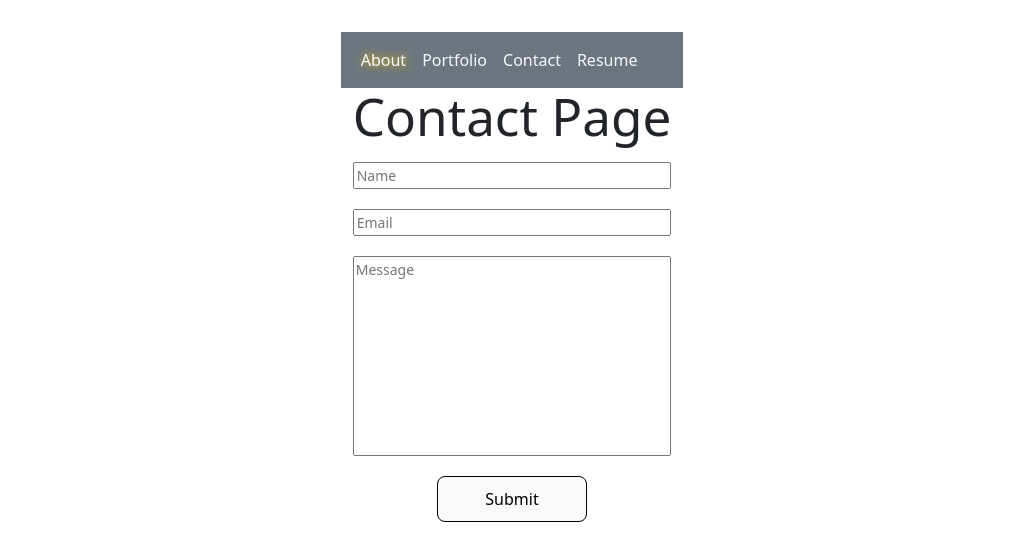
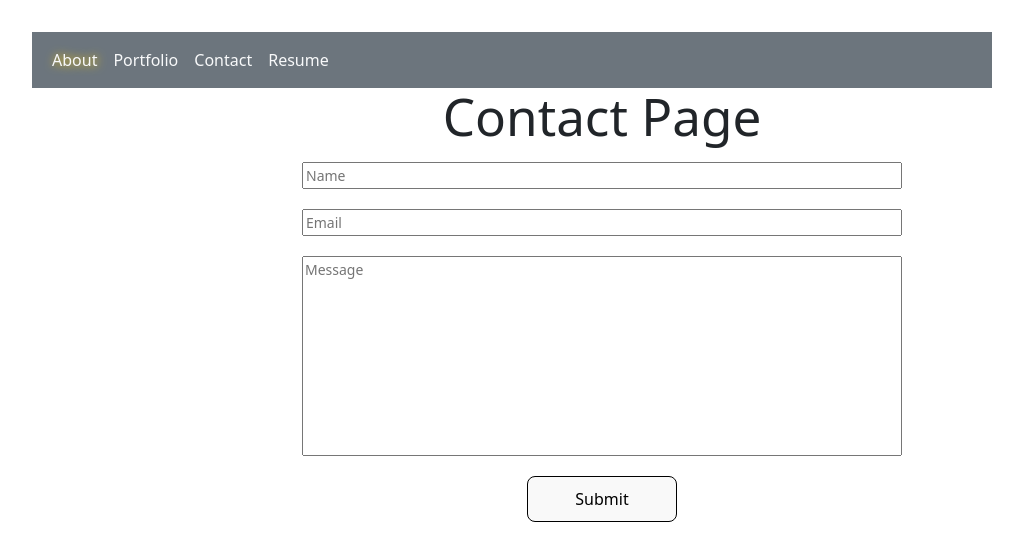
Before and after one commit to CMakousky/react-portfolio, a React (Vite) app: page /contact in a window 1280 px wide. Shown: the top 560 px of the page, without its empty margins (128-1151 px from the left). Built offline with nearby package versions, Linux system fonts and the light colour scheme.

Commit message:
Replaced <div> with <section> where relevant.

```diff
--- a/src/App.css
+++ b/src/App.css
@@ -1,34 +1,14 @@
 #root {
-  /* display: flex;
+  display: flex;
   flex-direction: column;
-  flex-wrap: wrap; */
+  flex-wrap: wrap;
   max-width: 1680px;
   min-width: 200px;
+  width: 80vw;
   margin: 0 auto;
   padding: 2rem;
   text-align: center;
 }
-
-/* main {
-  display: flex;
-  flex-direction: column;
-  justify-content: center;
-  align-items: center;
-  text-align: center;
-  border: 2px solid var(--textPrimary);
-  border-radius: 20px;
-  width: fit-content;
-  max-width: 1680px;
-  min-width: 200px;
-  block-size: fit-content;
-} */
-
-/* body {
-  margin: 0;
-  display: flex;
-  min-width: 200px;
-  min-height: 100vh;
-} */
 
 .nav-link.active {
   text-shadow: #FC0 1px 0 10px;
@@ -75,9 +55,9 @@ aside img {
   margin-bottom: auto;
 }
 
-/* .container.text-center {
-  width: 100%;
-} */
+.container.text-center {
+  width: 100vw;
+}
 
 .form {
   display: flex;
@@ -113,6 +93,6 @@ aside img {
   border-style: solid;
 }
 
-/* .navbar {
-  width: 1600px;
-} */
+.navbar {
+  width: 100%;
+}
--- a/src/pages/AboutMe.jsx
+++ b/src/pages/AboutMe.jsx
@@ -1,13 +1,14 @@
 function AboutMe() {
     return(
         <>
-        {/* Photo of myself. */}
-        {/* Short Bio about myself. */}
-        <div>
+            <section id="about-me">
                 <h1>About Christopher Makousky</h1>
                     <aside>
+                        {/* Photo of myself. */}
                         <img src="./images/photo-cropped.jpg" alt="Some Photo"/>
                     </aside>
+                    <div id="bio">
+                        {/* Short Bio about myself. */}
                         <p>
                             Nunc pharetra finibus est at efficitur. Praesent sed congue diam.
                             Integer gravida dui mauris, ut interdum nunc egestas sed. Aenean sed
@@ -17,6 +18,7 @@ function AboutMe() {
                             in. Sed rhoncus mollis diam, sit amet facilisis lectus blandit at.
                         </p>
                     </div>
+            </section>
         </>
     );
 };
--- a/src/pages/Contact.jsx
+++ b/src/pages/Contact.jsx
@@ -45,7 +45,7 @@ function Contact() {
 
     return (
         <>
-        <div className="container text-center">
+            <section className="container text-center">
                 <h1>Contact Page</h1>
                 <form className="form" onSubmit={handleFormSubmit}>
                     <input
@@ -90,7 +90,7 @@ function Contact() {
                         <p className="error-text">{errorMessage}</p>
                     </div>
                 )}
-        </div>
+            </section>
         </>
     );
 };
--- a/src/pages/Portfolio.jsx
+++ b/src/pages/Portfolio.jsx
@@ -22,19 +22,19 @@ function Portfolio() {
             githubRepo: "https://github.com/CMakousky/Kanban-CM"
         },
         {
-            projectScreenshot: "",
+            projectScreenshot: "./images/Athanar1.png",
             projectName: "PixelOracle-CM",
             deployedWebLink: "https://github.com/CMakousky/PixelOracle",
             githubRepo: "https://github.com/CMakousky/PixelOracle"
         },
         {
-            projectScreenshot: "",
+            projectScreenshot: "./images/placeholder.jpg",
             projectName: "Placeholder",
             deployedWebLink: "https://book-search-engine-cm.onrender.com/",
             githubRepo: "https://github.com/CMakousky/Book-Search-Engine-CM"
         },
         {
-            projectScreenshot: "",
+            projectScreenshot: "./images/giantdad.jpg",
             projectName: "Placeholder",
             deployedWebLink: "https://book-search-engine-cm.onrender.com/",
             githubRepo: "https://github.com/CMakousky/Book-Search-Engine-CM"
@@ -73,10 +73,10 @@ function Portfolio() {
     return (
         <>
             {/* Six projects developed by me. */}
-            <div>
+            <section>
                 <h1>Portfolio Content</h1>
                 {cardArray}
-            </div>
+            </section>
         </>
     );
 };
--- a/src/pages/Resume.jsx
+++ b/src/pages/Resume.jsx
@@ -1,7 +1,7 @@
 function Resume() {
     return (
         <>
-        <div>
+            <section>
                 <h1>Resume</h1>
                     <p>
                         Lorem ipsum dolor sit amet, consectetur adipiscing elit. Sed neque
@@ -15,7 +15,7 @@ function Resume() {
                         vitae lorem tortor. In elementum ultricies tempus. Interdum et malesuada
                         fames ac ante ipsum primis in faucibus.
                     </p>
-        </div>
+            </section>
         </>
     );
 };
```
Lines whose indentation alone changed are shown as unchanged.
